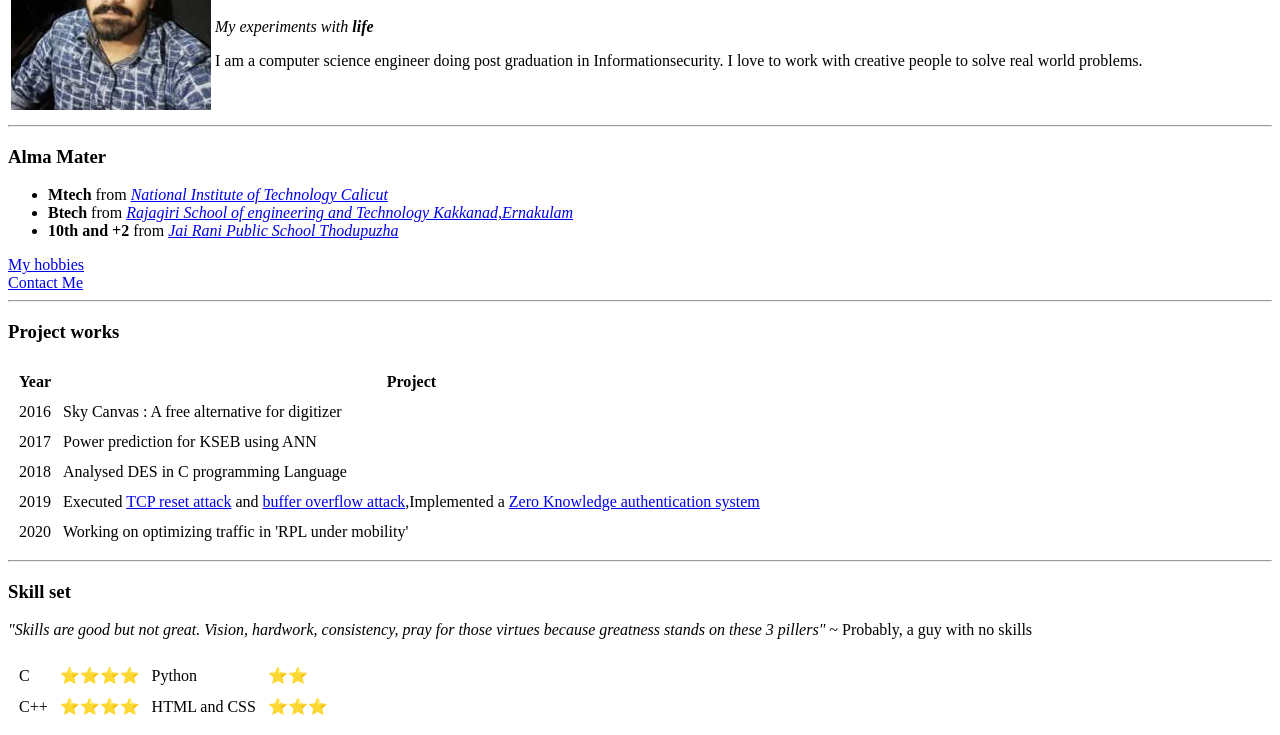
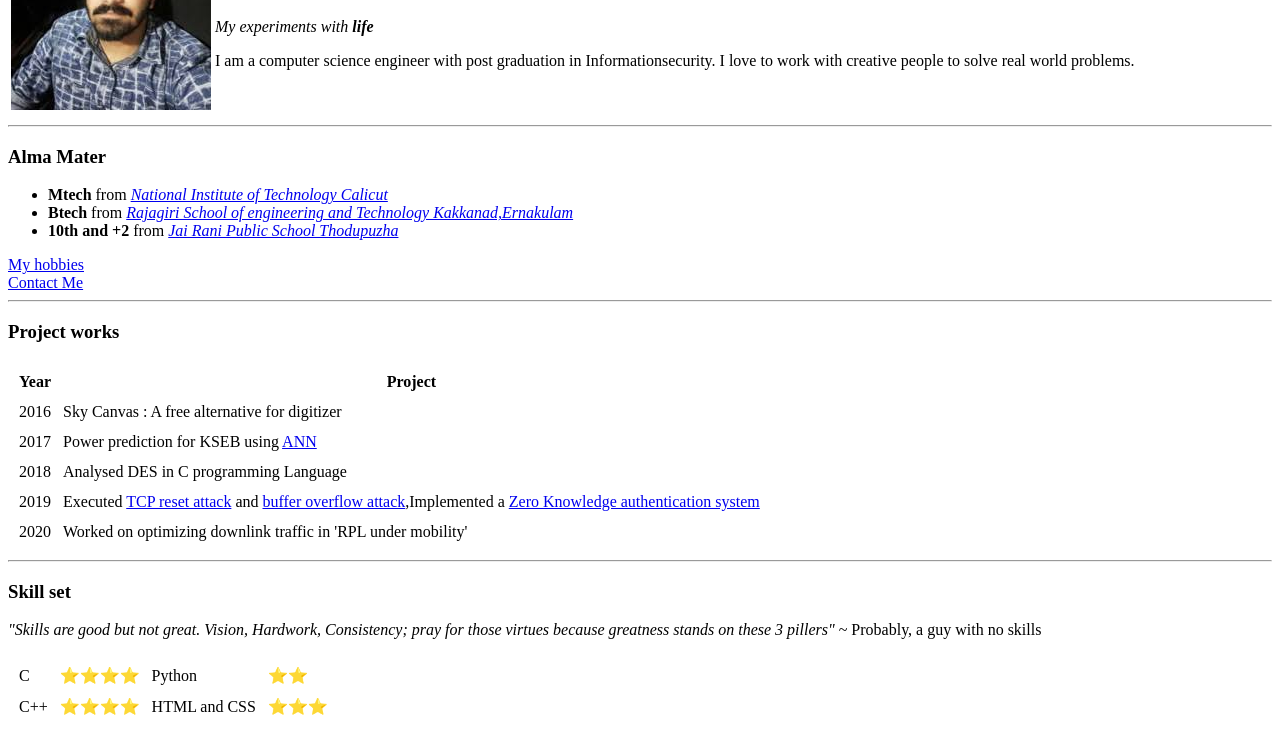
Before and after one commit to varkeyvincentindia/cv, a plain HTML site: page index.html in a window 1280 px wide. Shown: the part 101-836 px from the top of the page. Drawn offline with Linux system fonts and the light colour scheme.

Commit message:
Update index.html

```diff
--- a/index.html
+++ b/index.html
@@ -15,7 +15,7 @@
       <td>
         <h1>Varkey Vincent</h1>
         <p><em>My experiments with <strong>life</strong></em></p>
-        <p>I am a computer science engineer doing post graduation in Informationsecurity. I love to work with creative people to solve real world problems.</p>
+        <p>I am a computer science engineer with post graduation in Informationsecurity. I love to work with creative people to solve real world problems.</p>
       </td>
 
     </tr>
@@ -46,7 +46,7 @@
 
       <tr>
         <td>2017</td>
-        <td>Power prediction for KSEB using ANN</td>
+        <td>Power prediction for KSEB using <a href="https://ijisrt.com/electricity-load-prediction-using-artificial-neural-network-by-back-propagation">ANN</a></td>
       </tr>
 
       <tr>
@@ -60,14 +60,14 @@
       </tr>
       <tr>
         <td>2020</td>
-        <td>Working on optimizing traffic in 'RPL under mobility'</td>
+        <td>Worked on optimizing downlink traffic in 'RPL under mobility'</td>
       </tr>
 
     </tbody>
   </table>
   <hr>
   <h3>Skill set</h3>
-  <p><em>"Skills are good but not great. Vision, hardwork, consistency, pray for those virtues because greatness stands on these 3 pillers"</em>  ~ Probably, a guy with no skills</p>
+  <p><em>"Skills are good but not great. Vision, Hardwork, Consistency; pray for those virtues because greatness stands on these 3 pillers"</em>  ~ Probably, a guy with no skills</p>
 
   <table cellspacing=10>
     <tr>
```
